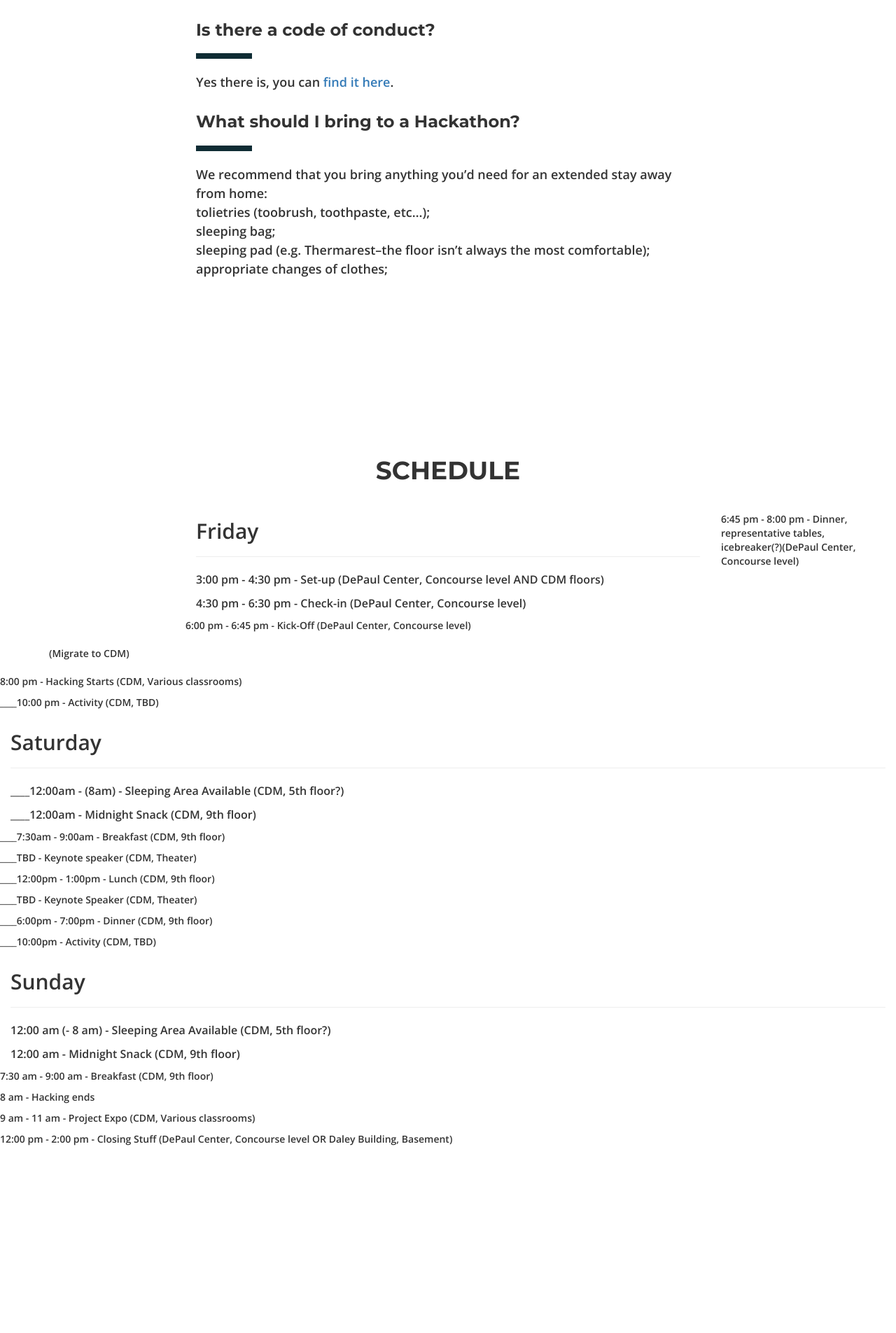
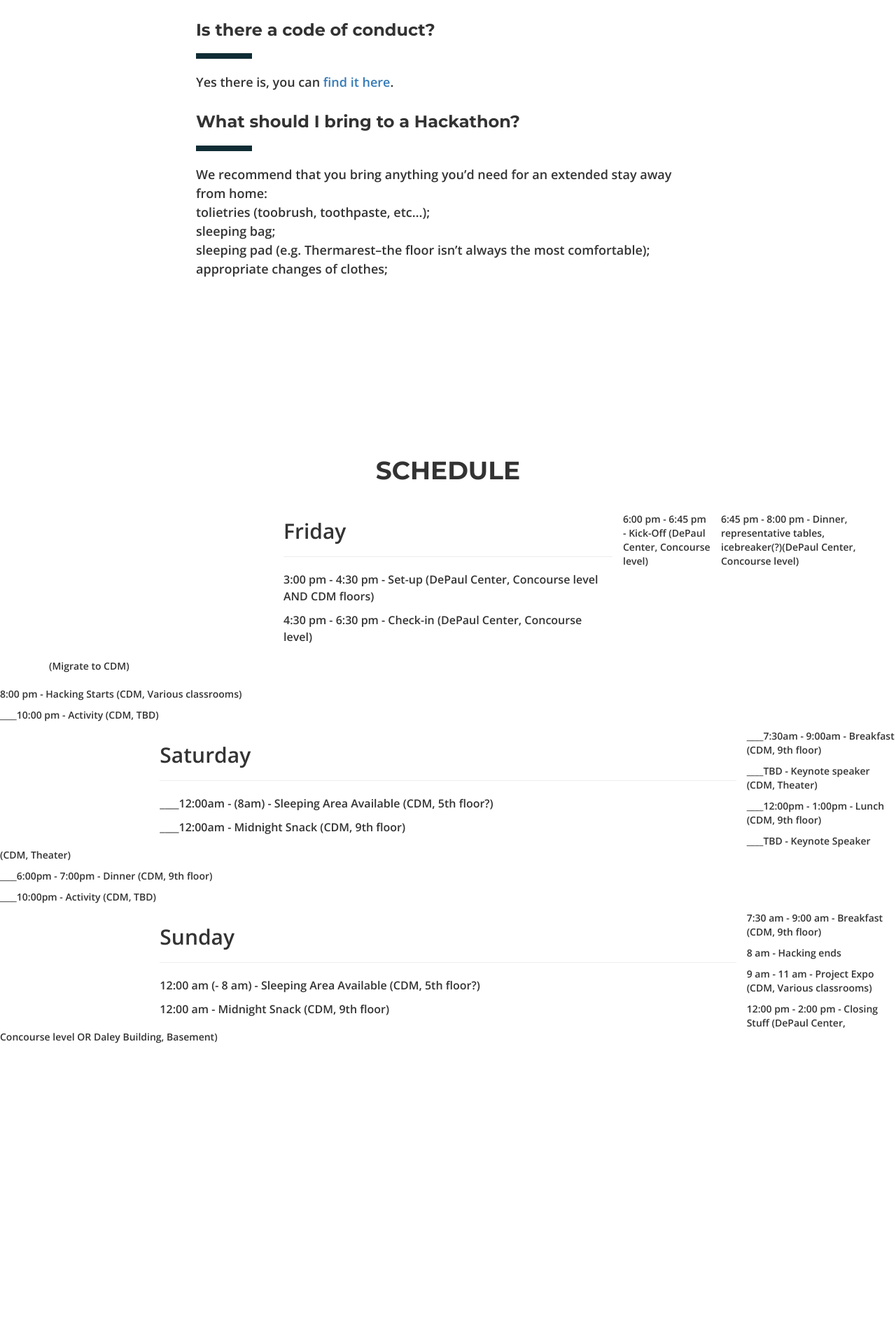
Before and after one commit to aoganezo/demonhacksTemp, a Jekyll site: the page built from index.html, in a window 1280 px wide. Shown: the part 2625-4530 px from the top of the page at 70% size. Built offline with Jekyll 4.4.1, drawn with Linux system fonts in a browser that asks for light colours; nearby versions of some CDN libraries; after the commit the page ends 4384 px from its top, so only the background shows below that.

Commit message:
nesting day's events

```diff
--- a/index.html
+++ b/index.html
@@ -54,7 +54,7 @@ layout: default
     <div class="row">
       <div class="col-xs-12 col-sm-8 col-sm-offset-2">
         {% for item in site.event.schedule %}
-        <div class="day col-xs-12 col-sm-12">
+        <div class="day col-xs-12 col-sm-8 col-sm-offset-2">
          <h2> {{ item.day | markdownify }} </h2>
           <hr>
           <div class="event">
```
